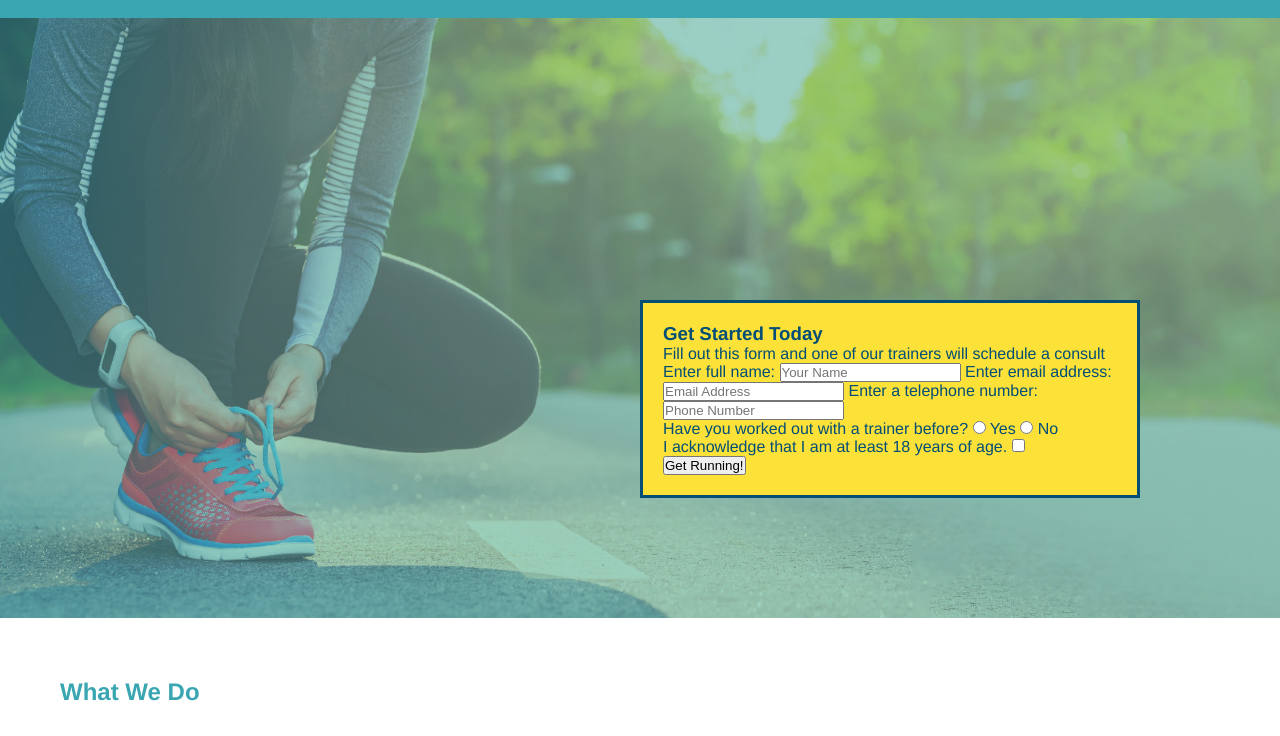
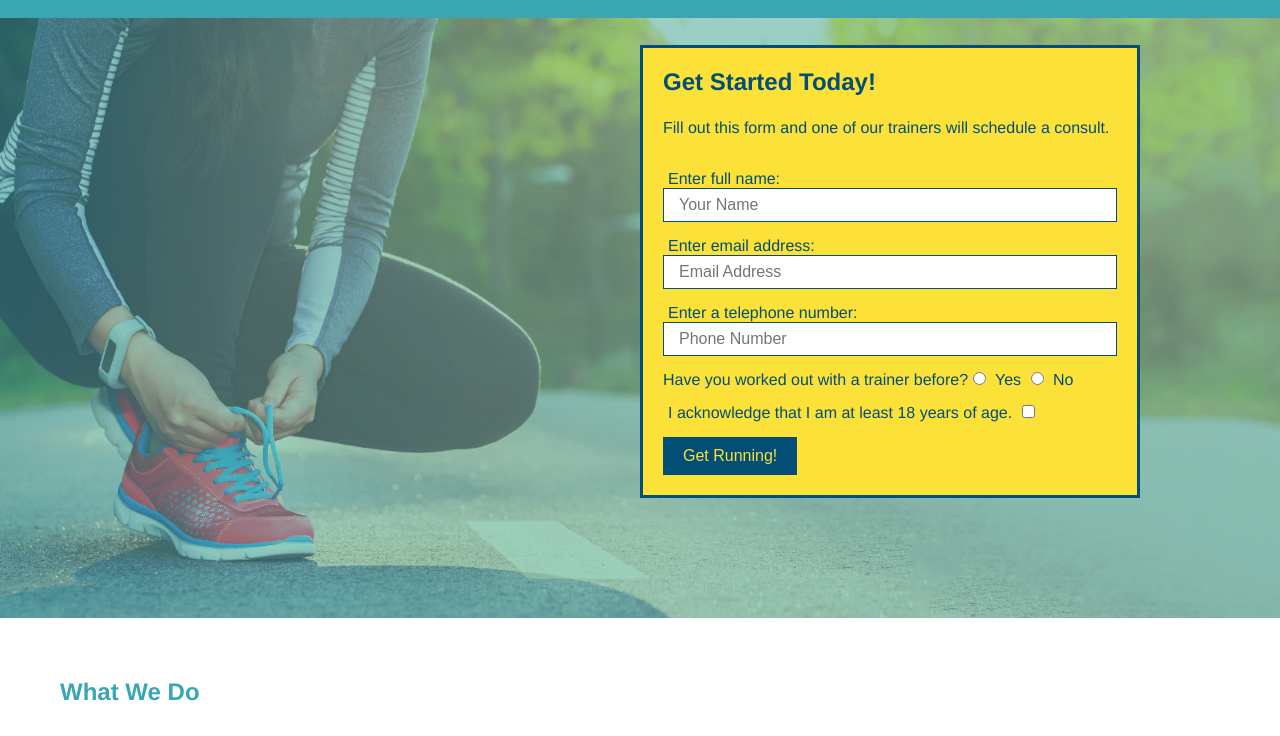
Before and after one commit to saul10huerta/run-buddy, a plain HTML site: page index.html in a window 1280 px wide. Shown: the part 64-800 px from the top of the page. Drawn offline with Linux system fonts and the light colour scheme.

Commit message:
completed the hero section and hero form

```diff
--- a/assets/css/style.css
+++ b/assets/css/style.css
@@ -86,3 +86,29 @@ section {
 
 }
 /* End Hero-form styling */
+.hero-form h3 {
+    font-size: 24px;
+    margin: 0px;
+}
+.hero-form p {
+    margin: 5px 0 15px 0;
+}
+.form-input {
+    border: 1px solid #024e76;
+    display: block;
+    padding: 7px 15px;
+    font-size: 16px;
+    color: #024e76;
+    width: 100%;
+    margin-bottom: 15px;
+}
+.hero-form label {
+    margin: 0 5px;
+}
+.hero-form button {
+    background-color: #024e76;
+    color: #fce138;
+    padding: 10px 20px;
+    font-size: 16px;
+    border: none;
+}
--- a/index.html
+++ b/index.html
@@ -47,25 +47,27 @@
         <section class="hero">
            <div class="hero-form">
                <h3>
-                   Get Started Today
+                   Get Started Today!
                </h3>
+                <br>
                <p>
-                   Fill out this form and one of our trainers will schedule a consult
+                   Fill out this form and one of our trainers will schedule a consult.
                </p>
+                <br>
                <!-- Add form elements -->
                <form>
                    <label for="name">
                         Enter full name:
                    </label>
-                   <input type="text" placeholder="Your Name" name="name" id="name">
+                   <input class="form-input" type="text" placeholder="Your Name" name="name" id="name">
                    <label for="email">
                        Enter email address:
                    </label>
-                   <input type="email" placeholder="Email Address" name="email" id="email">
+                   <input class="form-input" type="email" placeholder="Email Address" name="email" id="email">
                    <label for="phone">
                        Enter a telephone number:
                    </label>
-                   <input type="tel" placeholder="Phone Number" name="phone" id="phone">
+                   <input class="form-input" type="tel" placeholder="Phone Number" name="phone" id="phone">
                    <!-- radio buttons -->
                    <p>
                        Have you worked out with a trainer before?
```
